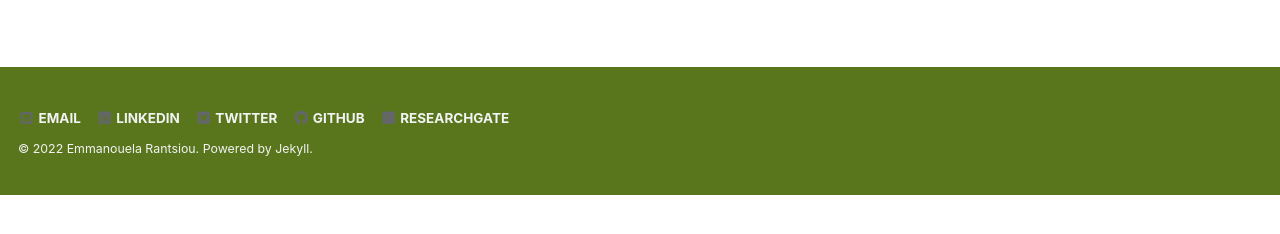
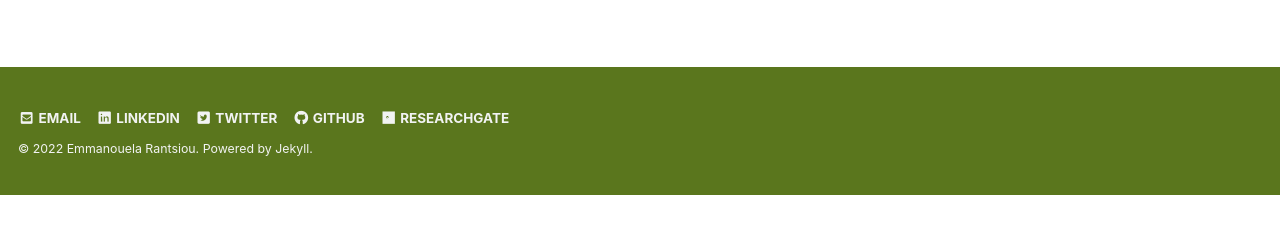
Before and after one commit to emmarant/emmarant.github.io, a Jekyll site: the page built from _pages/intro.md, in a window 1280 px wide. Shown: the part 537-771 px from the top of the page. Built offline with Jekyll 4.4.1, drawn with Linux system fonts in a browser that asks for light colours.

Commit message:
Update _footer.scss

```diff
--- a/_sass/_footer.scss
+++ b/_sass/_footer.scss
@@ -43,7 +43,8 @@
   .fab,
   .far,
   .fal {
-    color: $muted-text-color;
+    /*color: $muted-text-color;*/
+    color: $lighter-gray;
   }
 }
 
```
